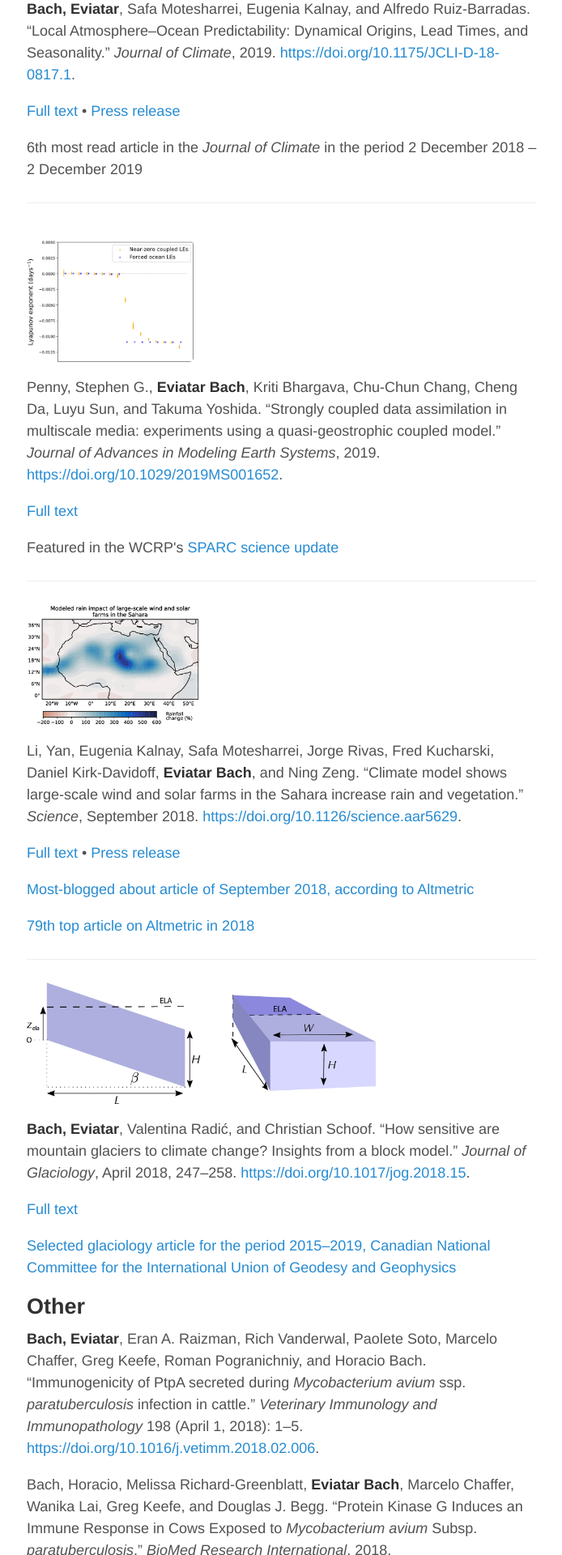
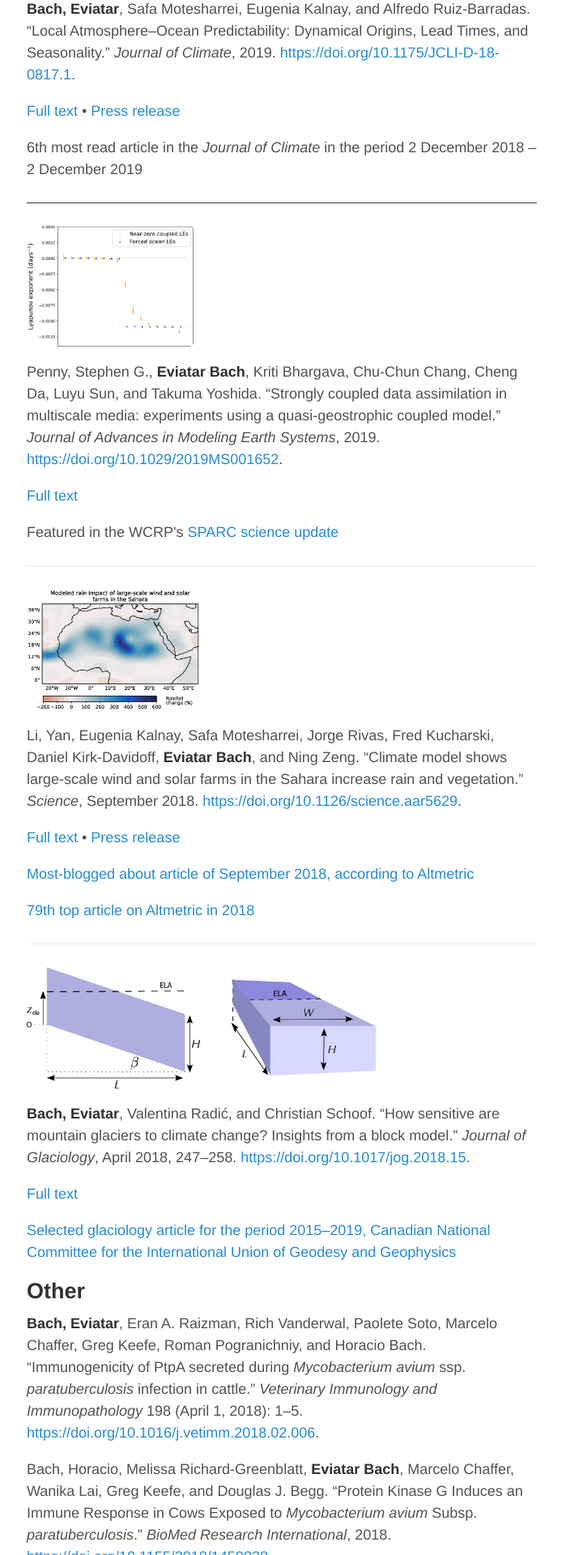
Before and after one commit to eviatarbach/website_old, a Jekyll site: the page built from publications.md, in a window 1280 px wide. Shown: the part 430-2350 px from the top of the page at 81% size, without its empty margins (292-986 px from the left). Built offline with Jekyll 4.4.1, drawn with Linux system fonts in a browser that asks for light colours; comment, search, counter and statistics services are not loaded.

Commit message:
Update publications.md

```diff
--- a/publications.md
+++ b/publications.md
@@ -14,7 +14,7 @@ See also my [Google Scholar](https://scholar.google.com/citations?user=qeCEIpwAA
 
 6th most read article in the *Journal of Climate* in the period 2 December 2018 – 2 December 2019
 <div class="altmetric-embed" data-badge-type="donut" data-altmetric-id="64616051" />
-<hr style="height:20px">
+<hr style="height:1px;border:none;color:#333;background-color:#333;" />
 ![](/assets/lyapunov.jpg){:height="150px"}
 
 Penny, Stephen G., **Eviatar Bach**, Kriti Bhargava, Chu‐Chun Chang, Cheng Da, Luyu Sun, and Takuma Yoshida. “Strongly coupled data assimilation in multiscale media: experiments using a quasi‐geostrophic coupled model.”  *Journal of Advances in Modeling Earth Systems*, 2019. [https://doi.org/10.1029/2019MS001652](https://doi.org/10.1029/2019MS001652).
```
